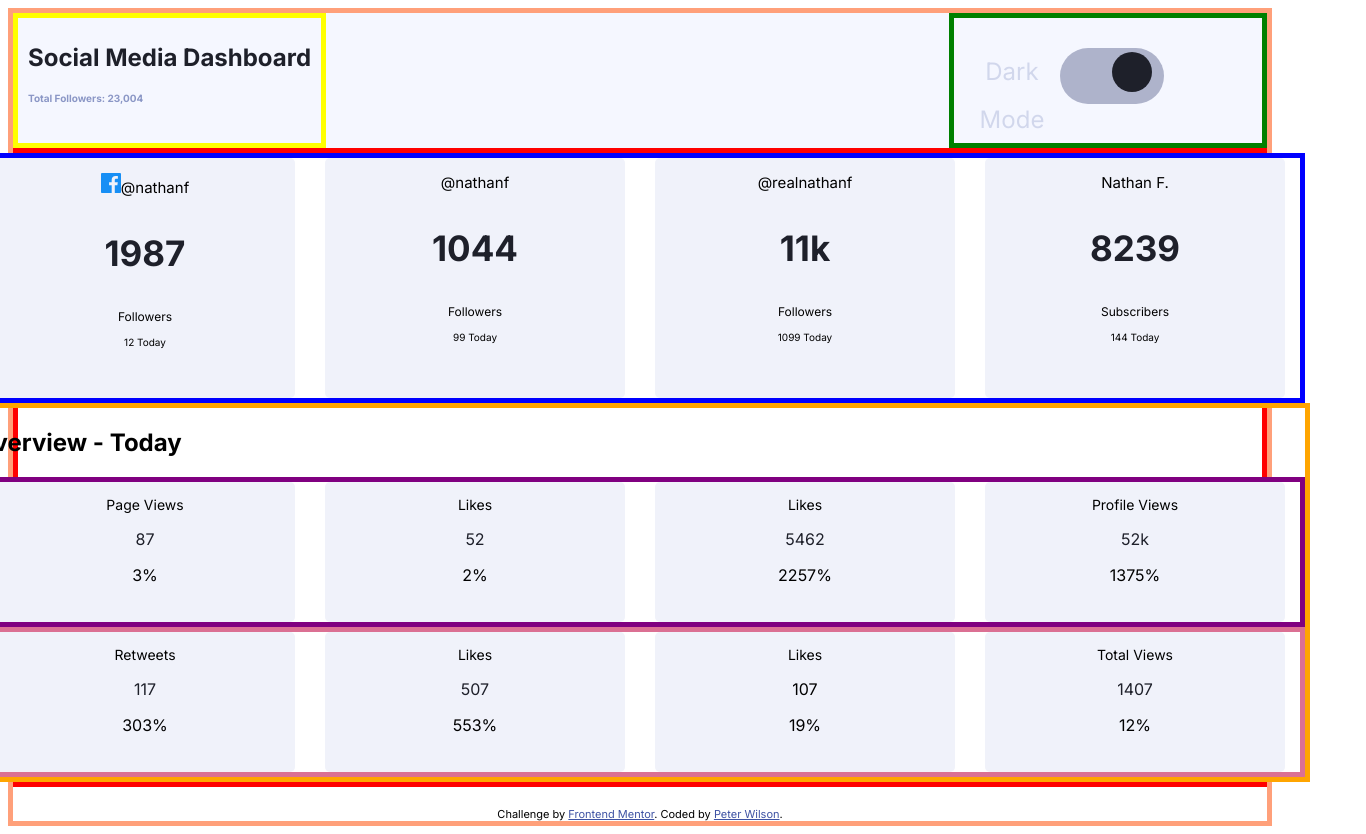
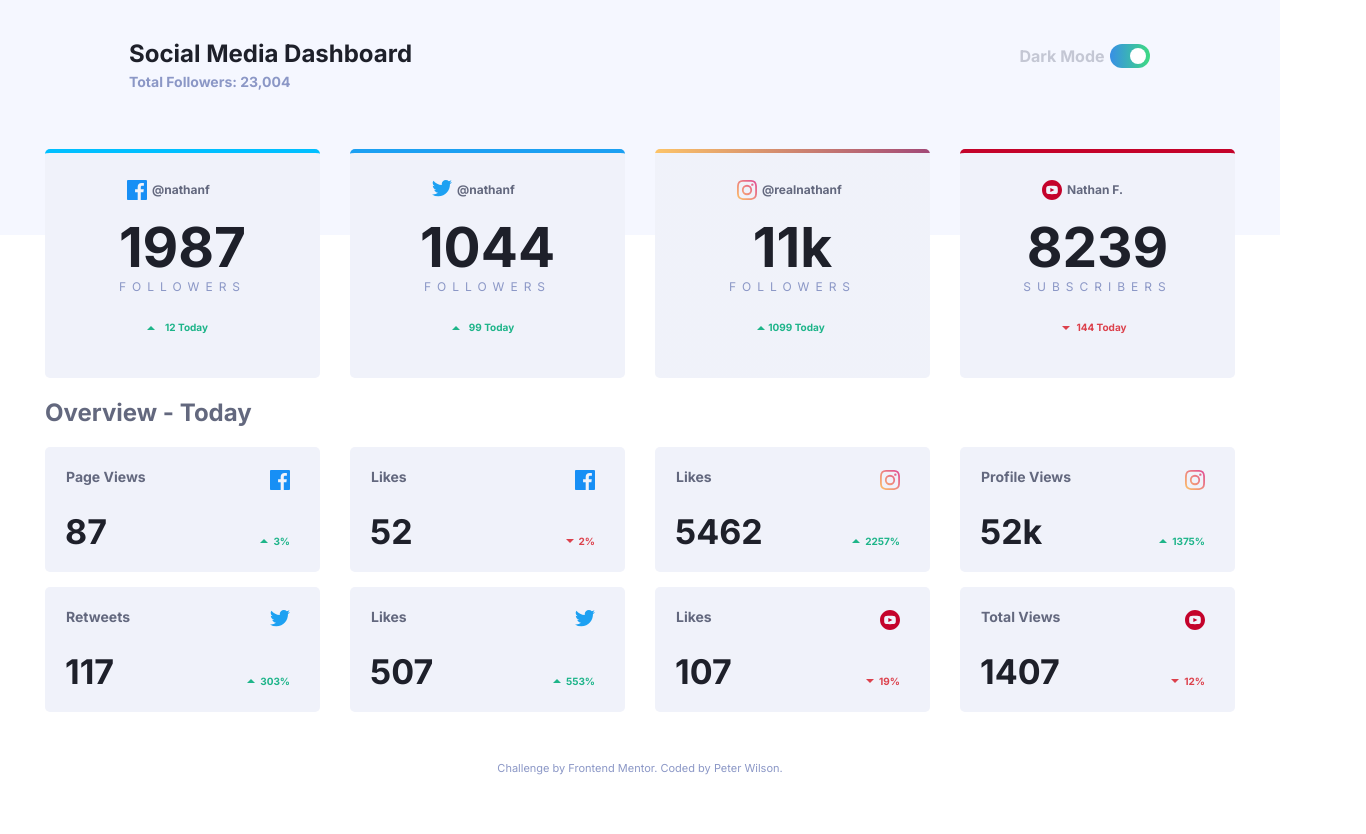
Before and after one commit to petercwilson/social-media-dashboard, a plain HTML site: page index.html in a window 1280 px wide. Shown: the whole page, 1366 px wide, since content can reach past the window. After the commit the page ends 800 px from the top, so only its background shows below. Drawn offline with nearby package versions, Linux system fonts and the light colour scheme.

Commit message:
design for desktop completed

```diff
--- a/index.html
+++ b/index.html
@@ -1,5 +1,5 @@
 <!DOCTYPE html>
-<html lang="en" class="light">
+<html lang="en" class="light-theme">
 <head>
   <meta charset="UTF-8">
   <meta name="viewport" content="width=device-width, initial-scale=1.0"> <!-- displays site properly based on user's device -->
@@ -29,30 +29,37 @@
 
   <main>
     <section id="stats-row">
-      <div class="card-lg">
-
-        <p class="username"><img src="images/icon-facebook.svg" alt="facebook">@nathanf</p>
+      <div class="card-lg fb-blue">
+        <img class="stats-img" src="images/icon-facebook.svg" alt="facebook">
+        <p class="username">@nathanf</p>
         <p class="num-followers">1987</p>
         <p class="title-followers">Followers</p>
-        <p class="increment">12 Today</p>
+        <img class="up-img" src="images/icon-up.svg" alt="up icon">
+        <p class="positive-increment">12 Today</p>
       </div>
-      <div class="card-lg">
+      <div class="card-lg twitter-blue">
+        <img class="stats-img" src="images/icon-twitter.svg" alt="facebook">
         <p class="username">@nathanf</p>
         <p class="num-followers">1044</p>
         <p class="title-followers">Followers</p>
-        <p class="increment">99 Today</p>
+        <img class="up-img" src="images/icon-up.svg" alt="up icon">
+        <p class="positive-increment">99 Today</p>
       </div>
-      <div class="card-lg">
+      <div class="card-lg insta-wrapper">
+        <img class="stats-img" src="images/icon-instagram.svg" alt="facebook">
         <p class="username">@realnathanf</p>
         <p class="num-followers">11k</p>
         <p class="title-followers">Followers</p>
-        <p class="increment">1099 Today</p>
+        <img class="up-img" src="images/icon-up.svg" alt="up icon">
+        <p class="positive-increment">1099 Today</p>
       </div>
-      <div class="card-lg">
+      <div class="card-lg yt-red">
+        <img class="stats-img" src="images/icon-youtube.svg" alt="facebook">
         <p class="username">Nathan F.</p>
         <p class="num-followers">8239</p>
         <p class="title-followers">Subscribers</p>
-        <p class="increment">144 Today</p>
+        <img class="down-img" src="images/icon-down.svg" alt="up icon">
+        <p class="negative-increment">144 Today</p>
       </div>
     </section>
 
@@ -60,48 +67,56 @@
       <div id="overview-title">
         <h2>Overview - Today</h2>
       </div>
-      <div class="row-one">
+      <div class="row-one row">
         <div class="card-sm">
           <p class="interactions">Page Views</p>
+          <img class="lower-social-img" src="images/icon-facebook.svg" alt="facebook icon">
           <p class="num-interactions">87</p>
-          <p class="perc">3%</p>
+          <p class="positive-perc"><img src="images/icon-up.svg" alt="up icon">3%</p>
         </div>
         <div class="card-sm">
           <p class="interactions">Likes</p>
+          <img class="lower-social-img" src="images/icon-facebook.svg" alt="facebook icon">
           <p class="num-interactions">52</p>
-          <p class="perc">2%</p>
+          <p class="negative-perc"><img src="images/icon-down.svg" alt="up icon">2%</p>
         </div>
         <div class="card-sm">
           <p class="interactions">Likes</p>
+          <img class="lower-social-img" src="images/icon-instagram.svg" alt="facebook icon">
           <p class="num-interactions">5462</p>
-          <p class="perc">2257%</p>
+          <p class="positive-perc"><img src="images/icon-up.svg" alt="up icon">2257%</p>
         </div>
         <div class="card-sm">
           <p class="interactions">Profile Views</p>
+          <img class="lower-social-img" src="images/icon-instagram.svg" alt="facebook icon">
           <p class="num-interactions">52k</p>
-          <p class="perc">1375%</p>
+          <p class="positive-perc"><img src="images/icon-up.svg" alt="up icon">1375%</p>
         </div>
       </div>
-      <div class="row-two">
+      <div class="row-two row">
         <div class="card-sm">
           <p class="interactions">Retweets</p>
+          <img class="lower-social-img" src="images/icon-twitter.svg" alt="facebook icon">
           <p class="num-interactions">117</p>
-          <p class="perc">303%</p>
+          <p class="positive-perc"><img src="images/icon-up.svg" alt="up icon">303%</p>
         </div>
         <div class="card-sm">
           <p class="interactions">Likes</p>
+          <img class="lower-social-img" src="images/icon-twitter.svg" alt="facebook icon">
           <p class="num-interactions">507</p>
-          <p class="perc">553%</p>
+          <p class="positive-perc"><img src="images/icon-up.svg" alt="up icon">553%</p>
         </div>
         <div class="card-sm">
           <p class="interactions">Likes</p>
-          <p class="num-interations">107</p>
-          <p class="perc">19%</p>
+          <img class="lower-social-img" src="images/icon-youtube.svg" alt="facebook icon">
+          <p class="num-interactions">107</p>
+          <p class="negative-perc"><img src="images/icon-down.svg" alt="up icon">19%</p>
         </div>
         <div class="card-sm">
           <p class="interactions">Total Views</p>
+          <img class="lower-social-img" src="images/icon-youtube.svg" alt="facebook icon">
           <p class="num-interactions">1407</p>
-          <p class="perc">12%</p>
+          <p class="negative-perc"><img src="images/icon-down.svg" alt="up icon">12%</p>
         </div>
       </div>
     </section>
@@ -119,20 +134,20 @@
 }
 // function to toggle between light and dark theme
 function toggleTheme() {
-  if (localStorage.getItem('theme') === 'light'){
-  setTheme('dark');
+  if (localStorage.getItem('theme') === 'light-theme'){
+  setTheme('dark-theme');
   } else {
-  setTheme('light');
+  setTheme('light-theme');
   }
 }
 // Immediately invoked function to set the theme on initial load
-// (function () {
-//   if (localStorage.getItem('theme') === 'dark') {
-//    setTheme('dark');
-//   } else {
-//    setTheme('light');
-//   }
-// })();
+(function () {
+  if (localStorage.getItem('theme') === 'dark-theme') {
+   setTheme('dark-theme');
+  } else {
+   setTheme('light-theme');
+  }
+})();
   </script>
 </body>
 </html>
--- a/styles.css
+++ b/styles.css
@@ -1,20 +1,40 @@
-html body {
+html, body {
+  margin: 0;
   font-family: 'Inter', sans-serif;
-  border: 5px solid lightsalmon;
+  /* border: 5px solid lightsalmon; */
   background: var(--bg);
   max-width: 1440px;
 }
 
-.light {
+main {
+  margin: -86px;
+  display: flex;
+  flex-direction: column;
+  align-items: center;
+  /* border: 5px solid red; */
+}
+
+a:hover {
+  background-color: var(--hover);
+}
+
+/* THEMES STYLING */
+
+.light-theme {
   --bg: hsl(0, 0%, 100%);
   --topbg: hsl(225, 100%, 98%);
   --cardbg: hsl(227, 47%, 96%);
   --smtext: hsl(228, 34%, 66%);
   --lgtext: hsl(230, 17%, 14%);
-  --toggle: hsl(230, 22%, 74%);
+  --gradDark: hsl(210, 78%, 56%);
+  --gradLight: hsl(146, 68%, 55%);
+  --toggle: linear-gradient(to right, var(--gradDark), var(--gradLight));
+  --toggleInside: hsl(0, 0%, 100%);
+  --labelColor: hsl(228, 12%, 44%);
+  --hover: hsl(227, 47%, 94%);
 }
 
-.dark {
+.dark-theme {
   --bg: hsl(230, 17%, 14%);
   --topbg: hsl(232, 19%, 15%);
   --cardbg: hsl(228, 28%, 20%);
@@ -23,14 +43,20 @@ html body {
   --gradDark: hsl(210, 78%, 56%);
   --gradLight: hsl(146, 68%, 55%);
   --toggle: linear-gradient(to right, var(--gradDark), var(--gradLight));
+  --toggleInside: hsl(230, 17%, 14%);
+  --labelColor: hsl(228, 34%, 66%);
+  --hover: hsl(228, 47%, 20%);
 }
 
 main {
+  margin: -86px;
   display: flex;
   flex-direction: column;
   align-items: center;
-  border: 5px solid red;
+  /* border: 5px solid red; */
 }
+
+/* TOGGLE SWITCH STYLING */
 
 .switch {
   width: 24rem;
@@ -68,13 +94,13 @@ main {
 }
 .switch .toggle-inside {
   border-radius: 5rem;
-  background: var(--lgtext);
+  background: var(--toggleInside);
   position: absolute;
   transition: 0.25s ease all;
 }
 .switch--horizontal {
   width: 18rem;
-  height: 3rem;
+  height: 1rem;
   margin: 0 auto;
   font-size: 0;
   margin-bottom: 1rem;
@@ -86,8 +112,10 @@ main {
   margin: 0;
 }
 .switch--horizontal label {
-  font-size: 1.5rem;
-  line-height: 3rem;
+  font-size: 1rem;
+  font-weight: 700;
+  color: var(--labelColor);
+  line-height: 1.5rem;
   display: inline-block;
   width: 6rem;
   height: 100%;
@@ -100,18 +128,18 @@ main {
 .switch--horizontal .toggle-outside {
   background: var(--toggle);
   position: absolute;
-  width: 6rem;
+  width: 2rem;
   left: 6rem;
 }
 .switch--horizontal .toggle-inside {
-  height: 2.5rem;
-  width: 2.5rem;
+  height: 1rem;
+  width: 1rem;
 }
 .switch--horizontal input:checked ~ .toggle-outside .toggle-inside {
   left: 0.25rem;
 }
 .switch--horizontal input ~ input:checked ~ .toggle-outside .toggle-inside {
-  left: 3.25rem;
+  left: 1.25rem;
 }
 
 /* HEADER ROW */
@@ -119,115 +147,262 @@ main {
 header {
   display: flex;
   flex-direction: row;
+  padding: 0 54px;
   background-color: var(--topbg);
   justify-content: space-between;
-  height: 135px;
+  height: 235px;
 }
 
 h1 {
   font-weight: 700;
   color: var(--lgtext);
+  line-height: .5rem;
 }
 
 h3 {
   font-weight: 700;
   color: var(--smtext);
-  font-size: 10px;
+  font-size: 14px;
+  line-height: .5rem;
 }
 
 #info {
-  border: 5px solid yellow;
-  padding: 5px 10px;
+  /* border: 5px solid yellow; */
+  padding: 20px 10px 0 0;
+  margin: 10px 0 0 75px;
 }
 
 #toggle-mode {
-  border: 5px solid green;
-  padding: 30px 10px;
+  /* border: 5px solid green; */
+  padding: 41px 10px;
+  margin: 3px 70px 0 0;
+  width: 132px;
+  height: 57px;
 }
 
-/* STATS ROW */
+/* TOP ROW STATS */
 
 #stats-row {
   display: flex;
   flex-direction: row;
   text-align: center;
-  border: 5px solid blue;
+  /* border: 5px solid blue; */
 }
 
 .card-lg {
-  height: 240px;
-  width: 300px;
+  height: 225px;
+  width: 275px;
   margin: 0 15px;
   background-color: var(--cardbg);
   border-radius: 5px;
 }
 
+.card-lg:hover {
+  background-color: var(--hover);
+}
+
+.stats-img {
+  float: left;
+  position: relative;
+  top: 15px;
+  left: 82px;
+  padding-top: 12px;
+}
+
+.up-img {
+  float: left;
+  position: relative;
+  top: 8px;
+  left: 102px;
+  padding-top: 12px;
+}
+
+.down-img {
+  float: left;
+  position: relative;
+  top: 8px;
+  left: 102px;
+  padding-top: 12px;
+}
+
+.fb-blue {
+  border-top: 4px solid hsl(195, 100%, 50%);
+}
+
+.twitter-blue {
+  border-top: 4px solid hsl(203, 89%, 53%);
+}
+
+.insta-wrapper {
+  background: linear-gradient(var(--cardbg), var(--cardbg)),
+              linear-gradient(to right, hsl(37, 97%, 70%), hsl(329, 38%, 46%));
+  border-top: 4px solid transparent;
+  background-repeat: no-repeat;
+  background-origin: padding-box, border-box;
+}
+
+.insta-wrapper:hover {
+  background: var(--hover);
+}
+
 .username {
-  font-size: 15px;
+  font-size: 12px;
+  font-weight: 700;
+  text-align: left;
+  color: var(--labelColor);
+  position: relative;
+  top: 5px;
+  left: 87px;
+  padding-top: 12px;
+}
+
+.yt-red {
+  border-top: 4px solid hsl(348, 97%, 39%);
 }
 
 .num-followers {
-  font-size: 35px;
+  font-size: 55px;
   color: var(--lgtext);
   font-weight: 700;
+  line-height: .1rem;
+  margin-bottom: 30px;
 }
 
 .title-followers {
   font-size: 12px;
+  text-transform: uppercase;
+  color: var(--smtext);
+  letter-spacing: 6px;
 }
 
-.increment {
+.positive-increment {
   font-size: 10px;
+  font-weight: 700;
+  padding-top: 15px;
+  color: hsl(163, 72%, 41%);
+}
+
+.negative-increment {
+  font-size: 10px;
+  font-weight: 700;
+  padding-top: 15px;
+  color: hsl(356, 69%, 56%);
 }
 
 /* OVERVIEW ROWS */
+.row {
+  margin-bottom: 15px;
+}
 
 .card-sm {
-  height: 140px;
-  width: 300px;
+  height: 125px;
+  width: 275px;
   margin: 0 15px;
   background-color: var(--cardbg);
   border-radius: 5px;
+}
+
+.card-sm:hover {
+  background-color: var(--hover);
+}
+
+.lower-social-img {
+  float: right;
+  position: relative;
+  bottom: 48px;
+  right: 30px;
+  padding-top: 12px;
+}
+
+.positive-perc {
+  font-size: 10px;
+  font-weight: 700;
+  color: hsl(163, 72%, 41%);
+  position: relative;
+  bottom: 66px;
+  right: 30px;
+  text-align: right;
+}
+
+.positive-perc img {
+  padding-right: 5px;
+  position: relative;
+  bottom: 2px;
+}
+
+.negative-perc {
+  font-size: 10px;
+  font-weight: 700;
+  color: hsl(356, 69%, 56%);
+  position: relative;
+  bottom: 66px;
+  right: 30px;
+  text-align: right;
+}
+
+.negative-perc img {
+  padding-right: 5px;
+  position: relative;
+  bottom: 2px;
 }
 
 #overview {
   display: flex;
   flex-direction: column;
   text-align: center;
-  border: 5px solid orange;
+  /* border: 5px solid orange; */
 }
 
 #overview-title {
   text-align: left;
+  color: var(--lgtext);
+  margin-left: 15px;
+  color: var(--labelColor);
 }
 
 .interactions {
   font-size: 14px;
+  font-size: 14px;
+  text-align: left;
+  padding: 7px 21px;
+  font-weight: 700;
+  color: var(--labelColor);
 }
 
 .num-interactions {
+  position: relative;
+  bottom: 15px;
   color: var(--lgtext);
+  text-align: left;
+  padding: 0 20px;
+  font-size: 34px;
+  font-weight: 700;
 }
 
 .row-one {
   display: flex;
   flex-direction: row;
-  border: 5px solid purple;
+  /* border: 5px solid purple; */
 }
 
 .row-two {
   display: flex;
   flex-direction: row;
-  border: 5px solid palevioletred;
+  /* border: 5px solid palevioletred; */
 }
 
 /* FOOTER */
 
 .attribution {
-  font-size: 11px; text-align: center;
-  margin-top: 20px;
+  color: var(--smtext);
+  font-size: 11px;
+  text-align: center;
+  margin-top: 120px;
 }
 
 .attribution a {
-  color: hsl(228, 45%, 44%);
+  color: var(--smtext);
+  font-size: 11px;
+  text-align: center;
+  text-decoration: none;
 }
```
